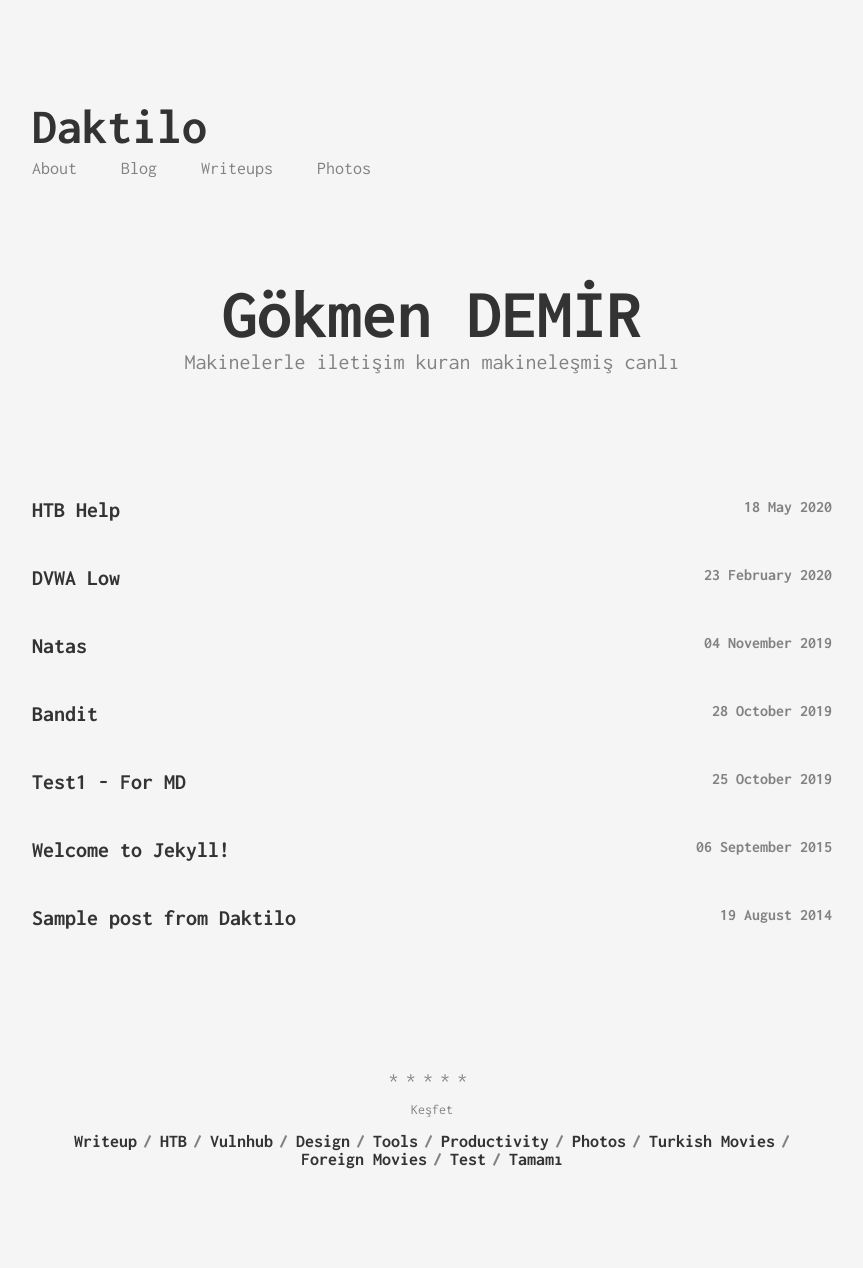
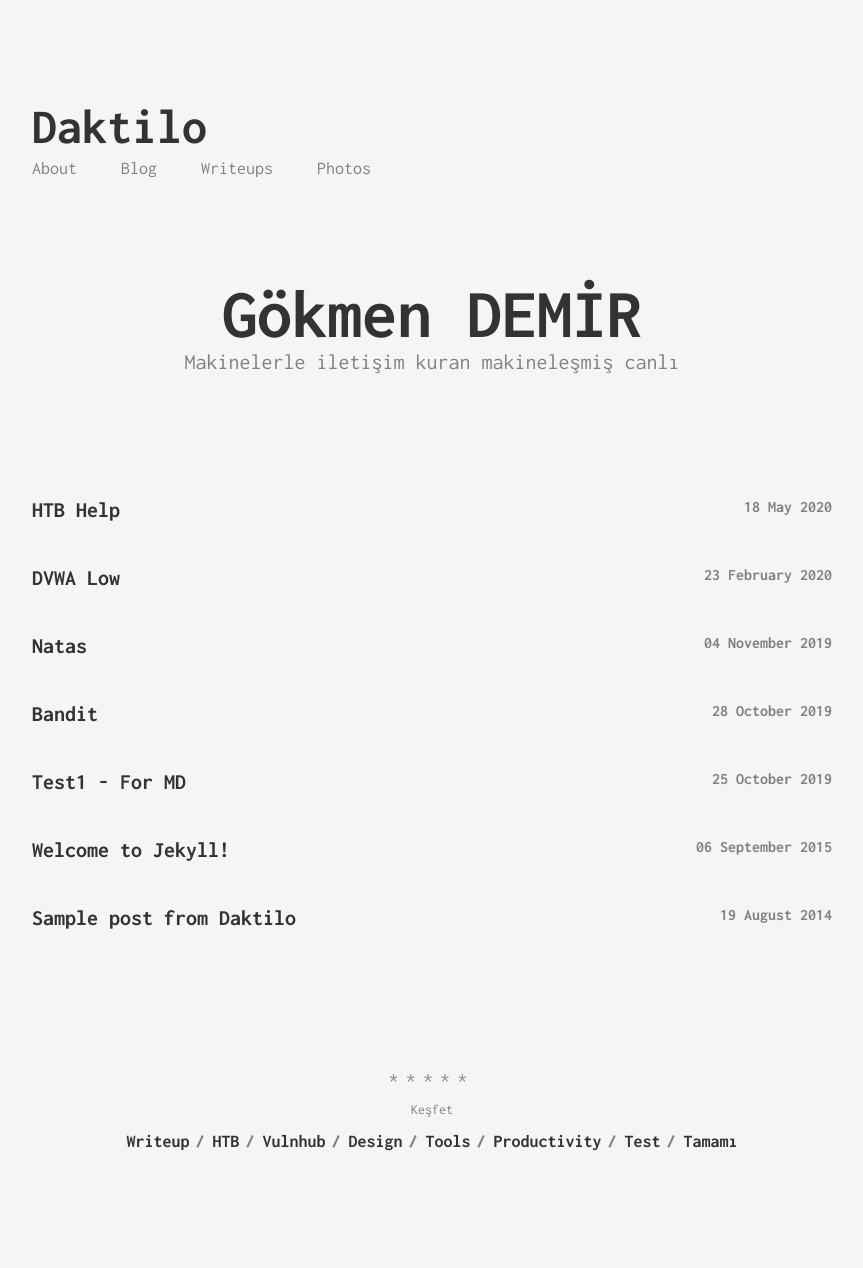
Before and after one commit to JohnGkmn/JohnGkmn.github.io, a Jekyll site: the page built from index.html, in a window 1280 px wide. Shown: the whole page, without its empty margins (208-1071 px from the left). Built offline with Jekyll 4.4.1, drawn with Linux system fonts in a browser that asks for light colours.

Commit message:
Update categories.yml

```diff
--- a/_data/categories.yml
+++ b/_data/categories.yml
@@ -16,14 +16,5 @@
 - slug: productivity
   name: Productivity
 
-- slug: photos
-  name: Photos
-
-- slug: turkishmovies
-  name: Turkish Movies
-
-- slug: foreignmovies
-  name: Foreign Movies
-
 - slug: test
   name: Test
```
